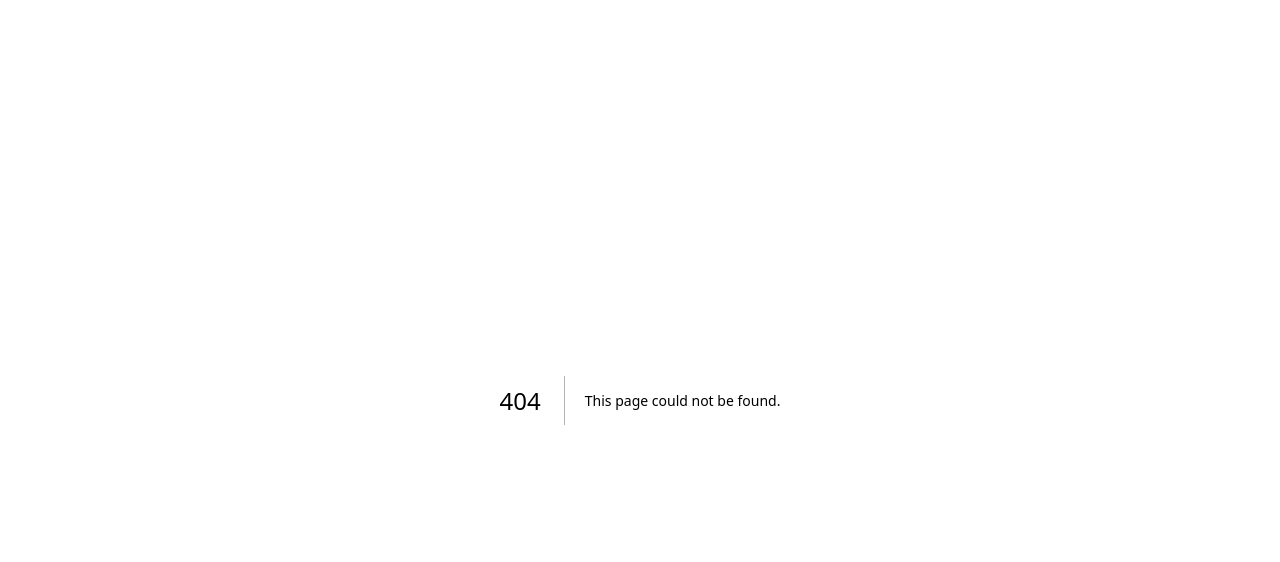
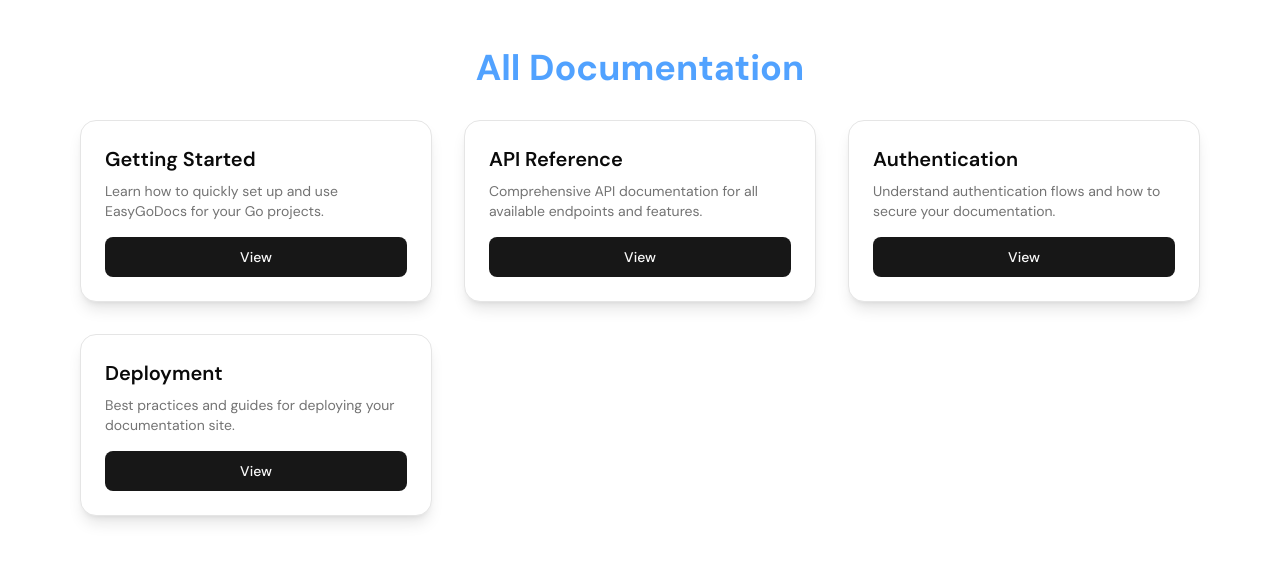
Before and after one commit to EasyGoDocs/easygodocs, a Next.js app: page /all-docs in a window 1280 px wide. Before the commit this address had no page. Shown: the top 562 px of the page. Built offline with nearby package versions, Linux system fonts and the light colour scheme.

Commit message:
added a documentation listing page

```diff
--- /dev/null
+++ b/src/app/all-docs/page.tsx
@@ -0,0 +1,57 @@
+import React from 'react';
+import { Button } from '@/components/ui/button';
+import Link from 'next/link';
+
+// Placeholder docs data
+const docs = [
+  {
+    id: 1,
+    title: 'Getting Started',
+    description: 'Learn how to quickly set up and use EasyGoDocs for your Go projects.',
+    href: '/docs/getting-started',
+  },
+  {
+    id: 2,
+    title: 'API Reference',
+    description: 'Comprehensive API documentation for all available endpoints and features.',
+    href: '/docs/api',
+  },
+  {
+    id: 3,
+    title: 'Authentication',
+    description: 'Understand authentication flows and how to secure your documentation.',
+    href: '/docs/authentication',
+  },
+  {
+    id: 4,
+    title: 'Deployment',
+    description: 'Best practices and guides for deploying your documentation site.',
+    href: '/docs/deployment',
+  },
+];
+
+const AllDocsPage = () => {
+  return (
+    <div className="max-w-6xl mx-auto px-4 py-12">
+      <h1 className="text-3xl sm:text-4xl font-bold text-blue-400 mb-8 text-center">All Documentation</h1>
+      <div className="grid gap-8 sm:grid-cols-2 lg:grid-cols-3">
+        {docs.map((doc) => (
+          <div
+            key={doc.id}
+            className="bg-background border border-border rounded-2xl shadow-lg p-6 flex flex-col justify-between hover:shadow-xl transition-shadow duration-200"
+          >
+            <div>
+              <h2 className="text-xl font-semibold text-foreground mb-2">{doc.title}</h2>
+              <p className="text-muted-foreground mb-4 text-sm">{doc.description}</p>
+            </div>
+            <Button asChild className="mt-auto w-full">
+              <Link href={doc.href}>View</Link>
+            </Button>
+          </div>
+        ))}
+      </div>
+    </div>
+  );
+};
+
+export default AllDocsPage;
```
